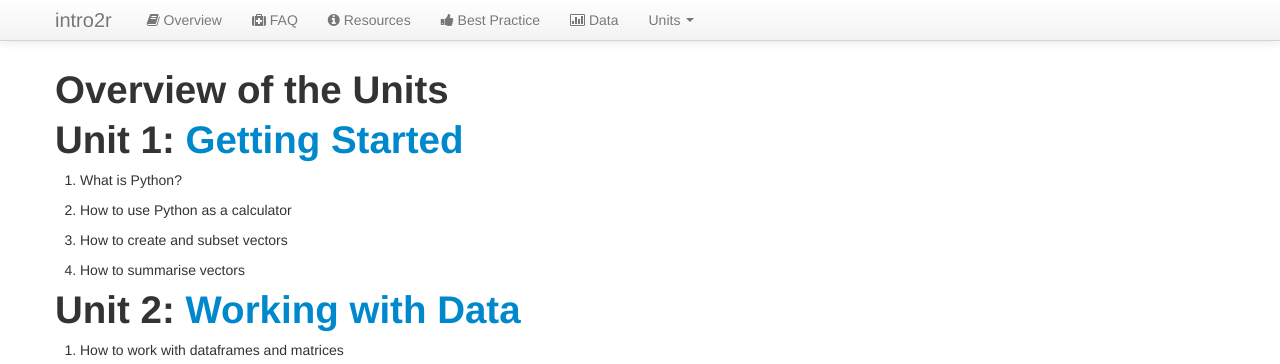
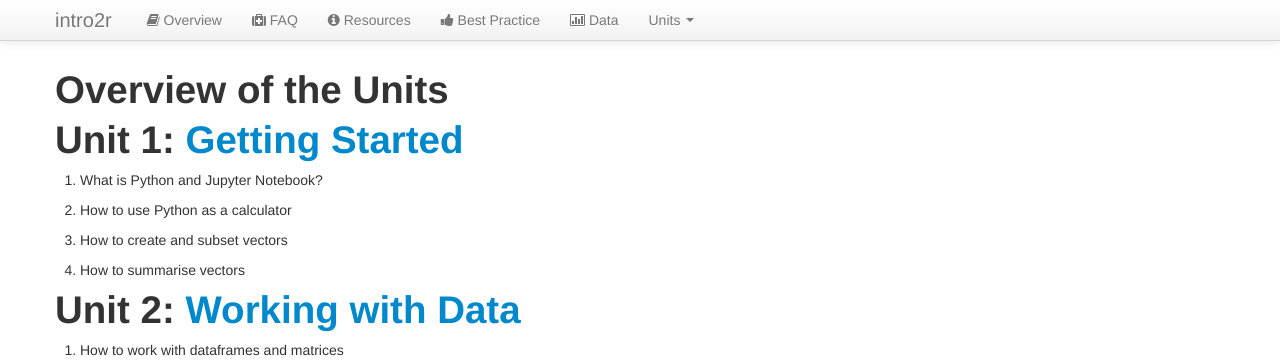
Before and after one commit to analyticsquest/analyticsquest.github.io, a Jekyll site: the page built from overview.md, in a window 1280 px wide and 1244 px high. Shown: the top 364 px of the window. Built offline with Jekyll 4.4.1, drawn with Linux system fonts in a browser that asks for light colours; our own code applies the rules of GitHub Pages for plain Markdown files.

Commit message:
Update overview.md

```diff
--- a/overview.md
+++ b/overview.md
@@ -4,7 +4,7 @@
 
 # Unit 1: [Getting Started](/unit1/)
 
-1. What is Python?
+1. What is Python and Jupyter Notebook?
 
 2. How to use Python as a calculator
 
```
